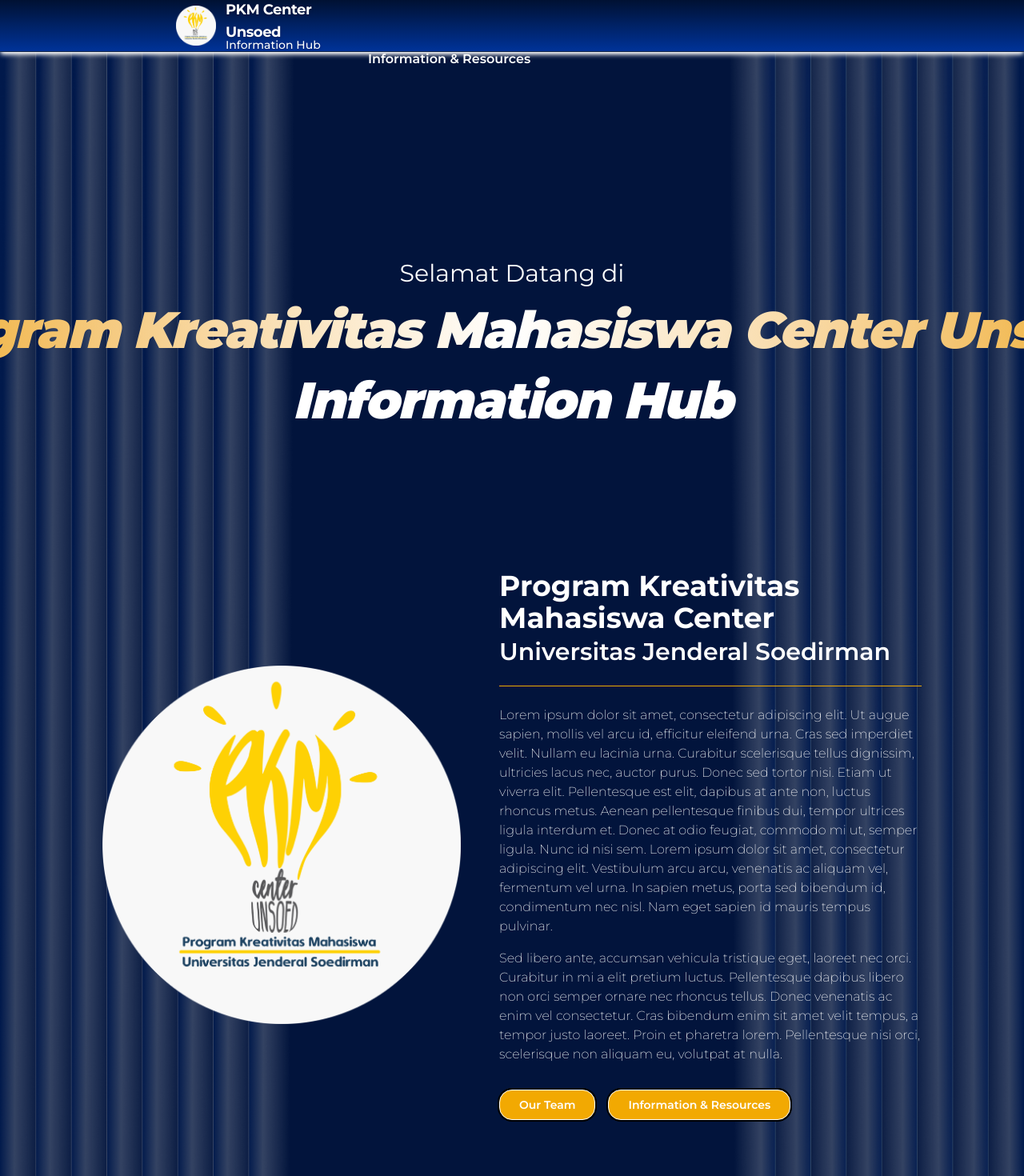
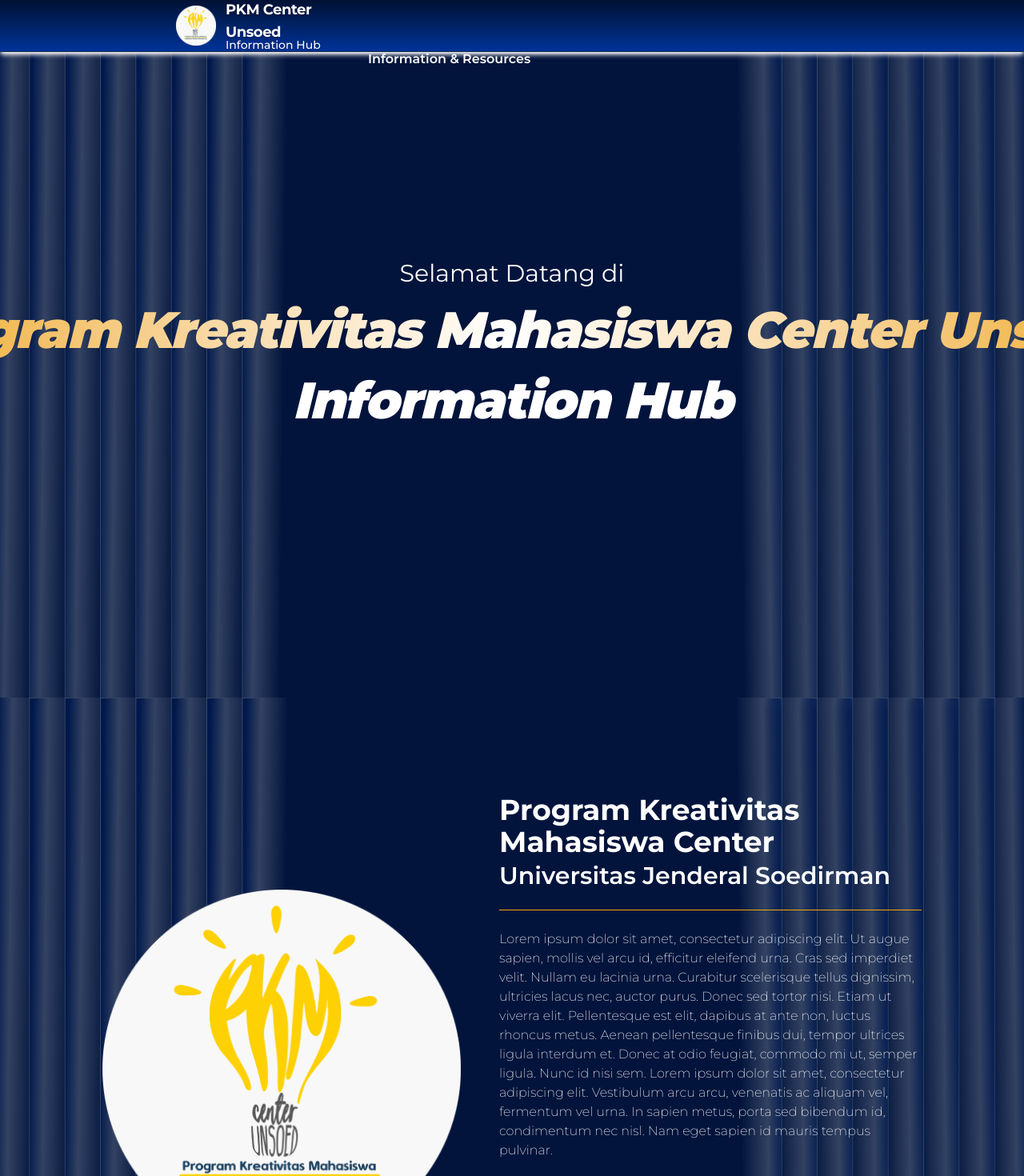
Before and after one commit to farizqii/pkm-center-unsoed-information-hub, a Next.js app: page / in a window 1280 px wide. Shown: the top 1470 px of the page at 80% size. Built offline with nearby package versions, Linux system fonts and the light colour scheme.

Commit message:
Refractor: Revised background element implementations code

```diff
--- a/src/app/page.tsx
+++ b/src/app/page.tsx
@@ -5,25 +5,7 @@
 
 export default function Home() {
   return (
-    <div className="flex flex-col -space-y-15 xl:-space-y-50">
-      <div className="pointer-events-none absolute inset-0 -z-10 overflow-hidden">
-        <Image
-          src="/glassesLeft.png"
-          alt="glassLeft"
-          width={400}
-          height={400}
-          sizes="(max-width: 768px) 50vw, 400px"
-          className="absolute -left-30 top-0 h-auto w-1/2 lg:left-0 lg:w-100"
-        />
-        <Image
-          src="/glassesRight.png"
-          alt="glassRight"
-          width={400}
-          height={400}
-          sizes="(max-width: 768px) 50vw, 400px"
-          className="absolute -right-30 top-0 h-auto w-1/2 lg:right-0 lg:w-100"
-        />
-      </div>
+    <div className="flex flex-col space-y-20">
       <HeroSection />
       <AboutPKM />
     </div>
--- a/src/components/home/AboutPKM.jsx
+++ b/src/components/home/AboutPKM.jsx
@@ -7,6 +7,24 @@
       id="Homepage"
       className=" relative mx-auto flex min-h-screen w-full flex-col scroll-mt-16 items-center justify-center gap-12 px-6 py-20 xl:flex-row lg:px-24"
     >
+      <div className="pointer-events-none absolute -inset-10 -z-10 overflow-hidden">
+        <Image
+          src="/glassesLeft.png"
+          alt="glassLeft"
+          width={400}
+          height={400}
+          sizes="(max-width: 768px) 50vw, 400px"
+          className="absolute -left-30 top-0 h-auto w-1/2 lg:left-0 lg:w-100"
+        />
+        <Image
+          src="/glassesRight.png"
+          alt="glassRight"
+          width={400}
+          height={400}
+          sizes="(max-width: 768px) 50vw, 400px"
+          className="absolute -right-30 top-0 h-auto w-1/2 lg:right-0 lg:w-100"
+        />
+      </div>
       <div className="flex aspect-square w-full max-w-md items-center justify-center bg-transparent">
         <Image
           src="/logo-pkm-center.png"
--- a/src/components/home/HeroSection.jsx
+++ b/src/components/home/HeroSection.jsx
@@ -1,9 +1,29 @@
+import Image from "next/image";
+
 export default function HeroSection() {
   return (
     <section
       id="HeroSection"
       className="relative mx-auto flex min-h-screen w-full flex-col items-center justify-center px-4 py-20 sm:px-6 lg:px-8"
     >
+      <div className="pointer-events-none absolute -inset-10 -z-10 overflow-hidden">
+        <Image
+          src="/glassesLeft.png"
+          alt="glassLeft"
+          width={400}
+          height={400}
+          sizes="(max-width: 768px) 50vw, 400px"
+          className="absolute -left-30 top-0 h-auto w-1/2 lg:left-0 lg:w-100"
+        />
+        <Image
+          src="/glassesRight.png"
+          alt="glassRight"
+          width={400}
+          height={400}
+          sizes="(max-width: 768px) 50vw, 400px"
+          className="absolute -right-30 top-0 h-auto w-1/2 lg:right-0 lg:w-100"
+        />
+      </div>
       <div className="flex w-full max-w-7xl flex-col items-center text-center">
         <h1 className="text-xl font-normal text-white sm:text-2xl md:text-2xl lg:text-3xl hover:scale-105 transition-transform ease-in-out">
           Selamat Datang di
```
Also changed, not shown: public/glassesLeft.png, public/glassesRight.png.
